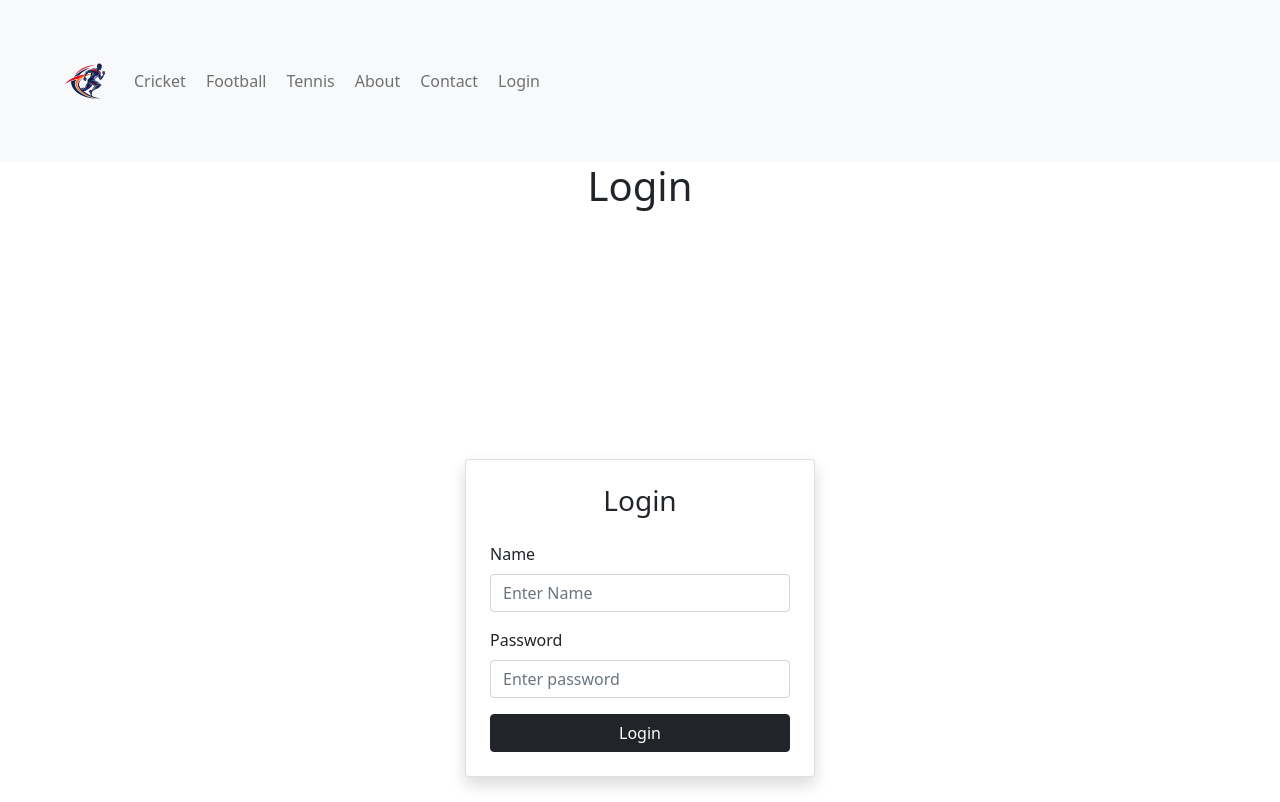
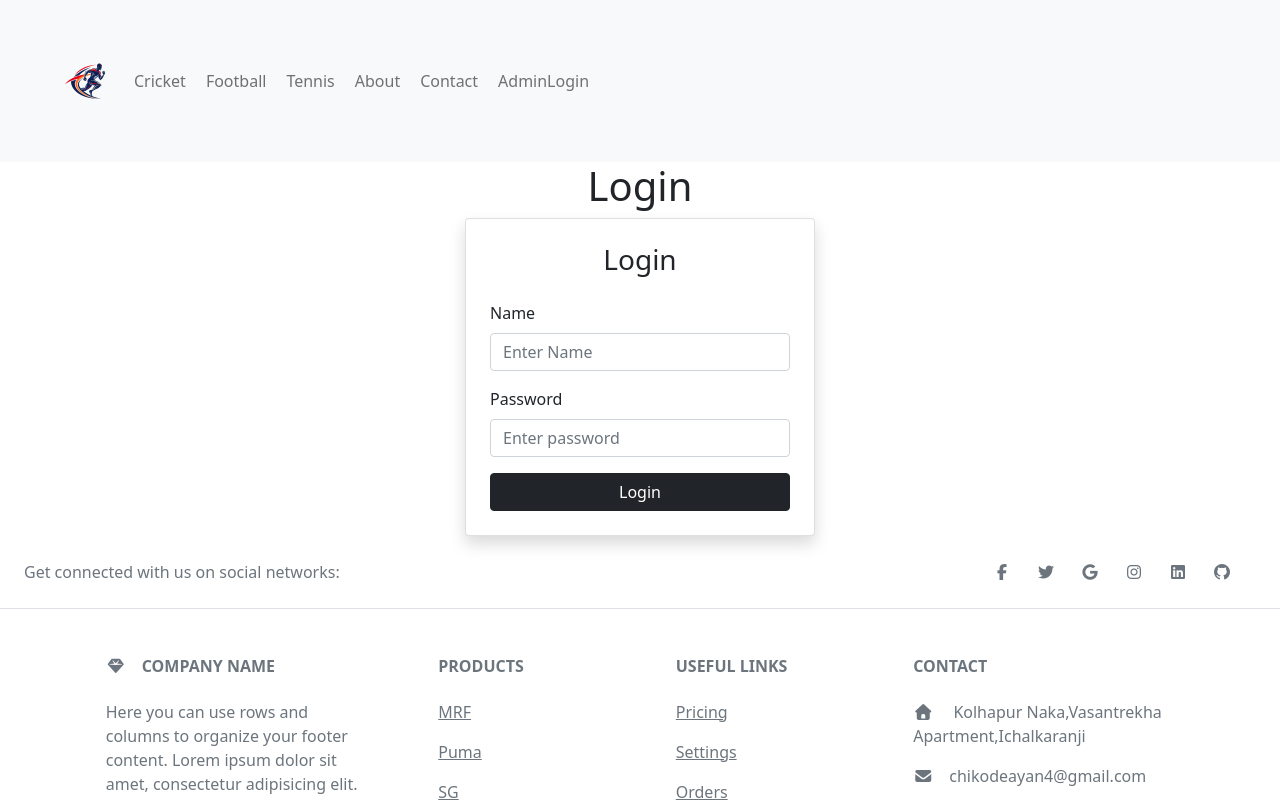
Before and after one commit to AyanChikode/Ayan_Sports, a React (Vite) app: page /login in a window 1280 px wide. Shown: the top 802 px of the page. Built offline with nearby package versions, Linux system fonts and the light colour scheme.

Commit message:
update project day-6

```diff
--- a/src/App.jsx
+++ b/src/App.jsx
@@ -6,7 +6,7 @@ import Footer from "./components/Footer"
 import Header from "./components/Header"
 import Tennis from "./components/Tennis"
 import Home from "./components/Home"
-import Login from "./components/Login"
+import ADMINLOGIN from "./components/ADMINLOGIN"
 import './App.css';
 import { BrowserRouter , Routes, Route } from "react-router-dom"
 
@@ -22,7 +22,7 @@ function App() {
     <Route path="/tennis" element={<Tennis/>}/>
     <Route path="/about" element={<About/>}/>
     <Route path="/contact" element={<Contact/>}/>
-    <Route path="/login" element={<Login/>}/>
+    <Route path="/login" element={<ADMINLOGIN/>}/>
    </Routes>
    <Footer />
    </BrowserRouter>
--- a/src/components/Login.jsx
+++ b/src/components/ADMINLOGIN.jsx
@@ -1,7 +1,8 @@
 import axios from "axios";
-import React, { useState } from "react";
+import React, { useState,useEffect } from "react";
 
-const Login = () => {
+
+const ADMINLOGIN= () => {
 
   const [id, setId] = useState(undefined);
   // Create
@@ -35,8 +36,7 @@ const Login = () => {
       <div>
         <h1 className="text-center">Login</h1>
       </div>
-
-      <div className="container d-flex justify-content-center align-items-center vh-100">
+     <div className="container d-flex justify-content-center align-items-center vh-50">
            <div className="card shadow p-4" style={{ width: "350px" }}>
              <h3 className="text-center mb-4 text-dark">Login</h3>
 
@@ -72,4 +72,4 @@ const Login = () => {
   );
 };
 
-export default Login;
+export default ADMINLOGIN;
--- a/src/components/Header.jsx
+++ b/src/components/Header.jsx
@@ -30,7 +30,7 @@ function Header() {
                                 <a class="nav-link mt-5 me-1 mb-5">Contact</a>
                     </Link>
                      <Link to="/login" class="nav-item text-decoration-none">
-                                <a class="nav-link mt-5 me-1 mb-5">Login</a>
+                                <a class="nav-link mt-5 me-1 mb-5">AdminLogin</a>
                     </Link>
 
 
```
Also changed, not shown: src/components/Cricket.jsx (+31 -0 lines). Lines whose indentation alone changed are shown as unchanged.
